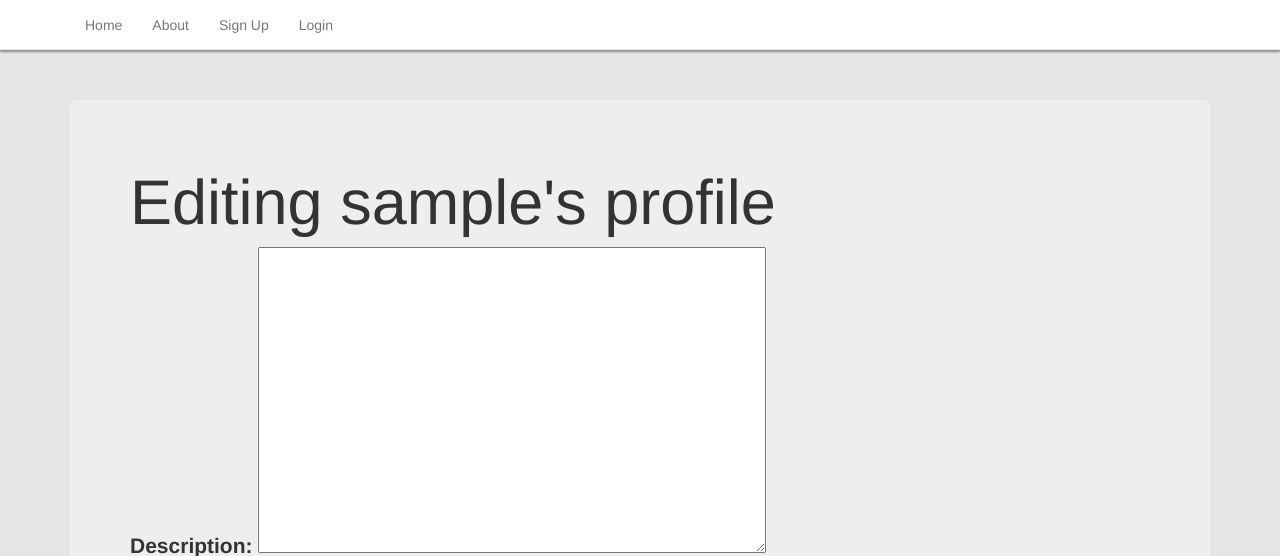
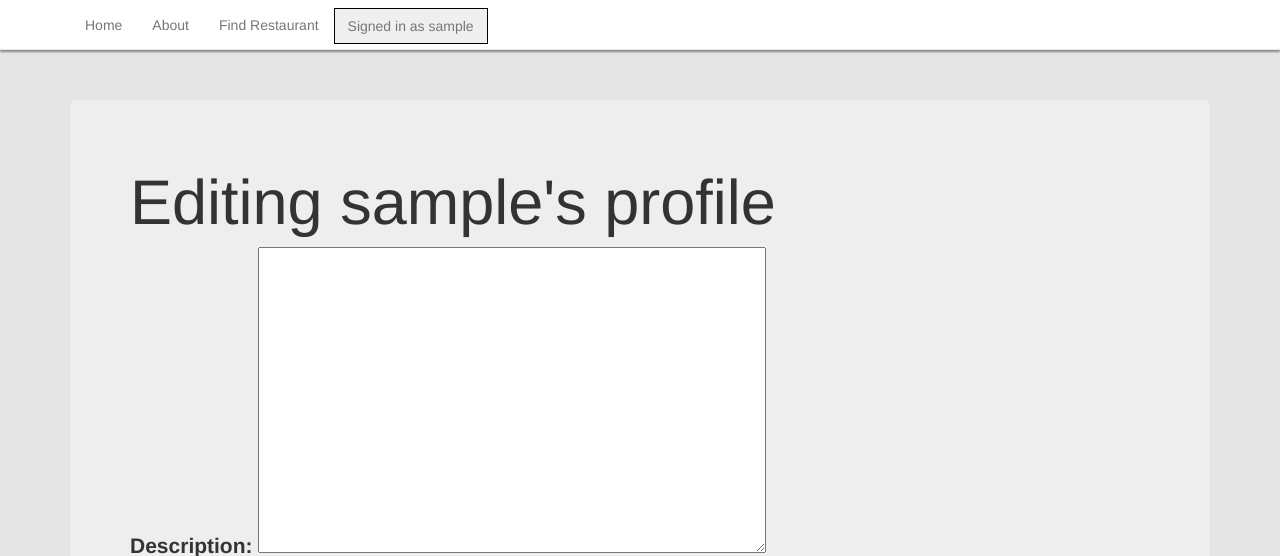
Before and after one commit to aduncan12/project-02, a Django app: page /profile_edit in a window 1280 px wide. Shown: the top 556 px of the page. Run offline with Django 3.2, Linux system fonts and the light colour scheme; the visitor is signed in with stand-in values (Sample User, id 1); data comes from the database, SQL or seed files in the repository; data that the repository does not hold is empty; some libraries are stand-ins or nearby versions; some web fonts are replaced.

Commit message:
Fixed navbar bug

```diff
--- a/foodie/static/js/app.js
+++ b/foodie/static/js/app.js
@@ -62,13 +62,14 @@ $(document).ready(function () {
                                     var newArr = nRandEleArr(totalresults, 4);
                                     console.log(newArr);
                                     newArr.forEach(ele => {
+                                        console.log(ele)
                                         track_array.push(ele);
                                         $('#restList').append(`
                                         <div>
                                             <p>Name: ${ele.restaurant.name}</p>
                                             <img src="${ele.restaurant.featured_image}" width="200em">
                                             <p>Cuisines: ${ele.restaurant.cuisines}</p>
-                                        <p>Lat: ${ele.restaurant.location.latitude}, Lon: ${ele.restaurant.location.longitude}</p>
+                                            <p>${ele.restaurant.location.address}, ${ele.restaurant.location.locality}</p>
                                             <input type="submit" value="Save restaurant">
                                         </div>
                                         `);
--- a/foodie/templates/foodie/base.html
+++ b/foodie/templates/foodie/base.html
@@ -29,12 +29,12 @@
                     <li><a class="navbar-link" href="{% url 'index' %}">Home</a></li>
                     <li><a class="navbar-link" href="{% url 'about' %}">About</a></li>
                     {# Some logic on what to display for last item#}
-                    {% if user.is_authenticated %}
+                    {% if request.user.is_authenticated %}
                     <li><a class="navbar-link" href="{% url 'restaurants' %}">Find Restaurant</a></li>
                     <li class="navbar-link" id="dropdown">
                         <div class="dropdown">
                             <button class="btn btn-secondary dropdown-toggle" type="button" id="dropdownMenuButton" data-toggle="dropdown" aria-haspopup="true" aria-expanded="false">
-                                Signed in as {{user.username}}
+                                Signed in as {{request.user.username}}
                             </button>
                             <div class="dropdown-menu" aria-labelledby="dropdownMenuButton">
                                 <ul>
--- a/foodie/urls.py
+++ b/foodie/urls.py
@@ -23,5 +23,6 @@ urlpatterns = [
     path('preferences', views.user_preferences, name='preferences'),
     path('review', views.create_review, name='review'),
     path('review/<int:pk>', views.review_view, name='review_view'),
+    path('review/<int:pk>/delete', views.review_delete, name='review_delete'),
     path('save_restaurant',views.save_restaurant, name='save_restaurant')
 ] + static(settings.MEDIA_URL, document_root=settings.MEDIA_ROOT)
--- a/foodie/views.py
+++ b/foodie/views.py
@@ -163,3 +163,13 @@ def save_restaurant(request):
         restaurant.cuisine = QueryDict(request.body)['array[restaurant][cuisines]']
         restaurant.save()
         return HttpResponse(QueryDict(request.body))
+
+@login_required
+def review_delete(request, id):
+    Review.objects.get(id=id).delete()
+    return redirect('userprofile')
+
+@login_required
+def restaurant_delete(request, id):
+    Restaurant.objects.get(id=id).delete()
+    return redirect('userprofile')
```
Lines whose indentation alone changed are shown as unchanged.
